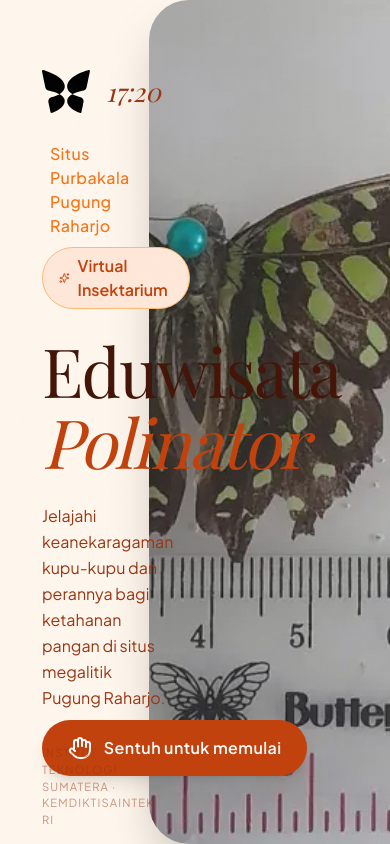
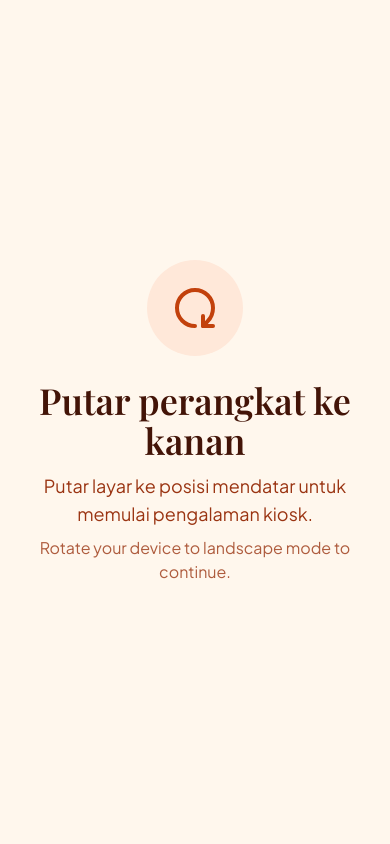
Before and after one commit to Aziz097/haliwawak, a Next.js app: page /kiosk in a window 390 px wide. Built offline with nearby package versions, Linux system fonts and the light colour scheme; a web font is replaced by a local one.

Commit message:
perf: streamline kiosk transitions and orientation

```diff
--- a/src/app/kiosk/components/AmbientParticles.tsx
+++ b/src/app/kiosk/components/AmbientParticles.tsx
@@ -20,7 +20,7 @@ export function AmbientParticles() {
 
   useEffect(() => {
     setParticles(
-      Array.from({ length: 24 }, (_, i) => ({
+       Array.from({ length: 12 }, (_, i) => ({
         id: i,
         x: Math.random() * 100,
         y: Math.random() * 100,
--- /dev/null
+++ b/src/app/kiosk/components/KioskOrientationGuard.tsx
@@ -0,0 +1,49 @@
+'use client';
+
+import { useEffect, useState, type ReactNode } from 'react';
+import { RotateCw } from 'lucide-react';
+
+export function isPortraitViewport(width: number, height: number) {
+  return height > width;
+}
+
+function readPortraitState() {
+  if (typeof window === 'undefined') return false;
+  return isPortraitViewport(window.innerWidth, window.innerHeight);
+}
+
+export default function KioskOrientationGuard({ children }: { children: ReactNode }) {
+  const [isPortrait, setIsPortrait] = useState(readPortraitState);
+
+  useEffect(() => {
+    const updateOrientation = () => setIsPortrait(readPortraitState());
+    updateOrientation();
+    window.addEventListener('resize', updateOrientation, { passive: true });
+    window.addEventListener('orientationchange', updateOrientation, { passive: true });
+    return () => {
+      window.removeEventListener('resize', updateOrientation);
+      window.removeEventListener('orientationchange', updateOrientation);
+    };
+  }, []);
+
+  if (!isPortrait) return children;
+
+  return (
+    <main className="flex h-screen w-screen items-center justify-center bg-kiosk-bg px-8 text-center text-kiosk-ink">
+      <div className="flex max-w-xl flex-col items-center gap-6">
+        <div className="flex h-24 w-24 items-center justify-center rounded-full bg-kiosk-orange-100 text-kiosk-orange-700">
+          <RotateCw className="h-12 w-12 rotate-90" aria-hidden="true" />
+        </div>
+        <div>
+          <h1 className="font-serif text-4xl font-semibold">Putar perangkat ke kanan</h1>
+          <p className="mt-3 font-sans text-lg text-kiosk-ink-muted">
+            Putar layar ke posisi mendatar untuk memulai pengalaman kiosk.
+          </p>
+          <p className="mt-2 font-sans text-base text-kiosk-ink-muted/80">
+            Rotate your device to landscape mode to continue.
+          </p>
+        </div>
+      </div>
+    </main>
+  );
+}
--- a/src/app/kiosk/components/ScreenEntrance.tsx
+++ b/src/app/kiosk/components/ScreenEntrance.tsx
@@ -53,9 +53,9 @@ export default function ScreenEntrance({
 
   return (
     <motion.div
-      initial={{ opacity: 0, y: 30, filter: 'blur(4px)' }}
-      animate={{ opacity: 1, y: 0, filter: 'blur(0px)' }}
-      transition={{ duration: 0.7, ease: EASING, delay }}
+       initial={{ opacity: 0, y: 18 }}
+       animate={{ opacity: 1, y: 0 }}
+       transition={{ duration: 0.32, ease: EASING, delay }}
       className={className}
     >
       {children}
@@ -77,9 +77,9 @@ export function FadeUp({
   if (reduce) return <div className={className}>{children}</div>;
   return (
     <motion.div
-      initial={{ opacity: 0, y: 30, filter: 'blur(4px)' }}
-      animate={{ opacity: 1, y: 0, filter: 'blur(0px)' }}
-      transition={{ duration: 0.7, ease: EASING, delay }}
+       initial={{ opacity: 0, y: 18 }}
+       animate={{ opacity: 1, y: 0 }}
+       transition={{ duration: 0.32, ease: EASING, delay }}
       className={className}
     >
       {children}
--- a/src/app/kiosk/components/ScreenRouter.tsx
+++ b/src/app/kiosk/components/ScreenRouter.tsx
@@ -130,7 +130,7 @@ export default function ScreenRouter({
     // one waiting for the other to leave. Overlap is also what makes the
     // shared-element morph possible at all.
     <div className="relative h-full w-full overflow-hidden">
-      <AnimatePresence custom={direction} initial={false}>
+      <AnimatePresence custom={direction} initial={false} mode={morphFromTile ? 'sync' : 'wait'}>
         <motion.div
           key={current}
           custom={direction}
--- a/src/app/kiosk/kiosk-theme/motion.ts
+++ b/src/app/kiosk/kiosk-theme/motion.ts
@@ -25,9 +25,9 @@ export const IDLE_TIMEOUT_MS = 180000;
 
 /** Content block entering: fade in and rise with a touch of blur. */
 export const fadeUp: Variants = {
-  initial: { opacity: 0, y: 30, filter: 'blur(4px)' },
-  animate: { opacity: 1, y: 0, filter: 'blur(0px)', transition: { duration: 0.7, ease: EASING } },
-  exit: { opacity: 0, y: -20, filter: 'blur(4px)', transition: { duration: 0.3 } },
+  initial: { opacity: 0, y: 18 },
+  animate: { opacity: 1, y: 0, transition: { duration: 0.32, ease: EASING } },
+  exit: { opacity: 0, y: -12, transition: { duration: 0.18 } },
 };
 
 /** Container that staggers its children's entrance. */
@@ -37,9 +37,9 @@ export const stagger: Variants = {
 
 /** Emphasis variant for tiles / detail content: scale + fade. */
 export const morphScale: Variants = {
-  initial: { opacity: 0, scale: 0.94, filter: 'blur(6px)' },
-  animate: { opacity: 1, scale: 1, filter: 'blur(0px)', transition: { duration: 0.6, ease: EASING } },
-  exit: { opacity: 0, scale: 1.03, filter: 'blur(4px)', transition: { duration: 0.3 } },
+  initial: { opacity: 0, scale: 0.98 },
+  animate: { opacity: 1, scale: 1, transition: { duration: 0.3, ease: EASING } },
+  exit: { opacity: 0, scale: 1.01, transition: { duration: 0.18 } },
 };
 
 /**
@@ -67,17 +67,13 @@ export const screenMorphVariants: Variants = {
   }),
   center: {
     opacity: 1,
-    scale: 1,
     x: 0,
-    filter: 'blur(0px)',
-    transition: { duration: 0.55, ease: EASING },
+    transition: { duration: 0.28, ease: EASING },
   },
   exit: (direction: number) => ({
     opacity: 0,
-    scale: 1.03,
     x: direction < 0 ? 48 : -48,
-    filter: 'blur(6px)',
-    transition: { duration: 0.32, ease: EASING_SNAP },
+    transition: { duration: 0.18, ease: EASING_SNAP },
   }),
 };
 
--- a/src/app/kiosk/page.tsx
+++ b/src/app/kiosk/page.tsx
@@ -26,6 +26,7 @@ import { STATIC_SPECIES } from './content/staticSpecies';
 import { enrichSpeciesPhotos } from './content/speciesPhotos';
 import { LanguageProvider } from './language';
 import KioskShell from './components/KioskShell';
+import KioskOrientationGuard from './components/KioskOrientationGuard';
 
 export default function KioskPage() {
   const { state, go, back, home, start, resetIdle, canGoBack, nextScreen } =
@@ -49,6 +50,7 @@ export default function KioskPage() {
   };
 
   return (
+    <KioskOrientationGuard>
       <LanguageProvider initial="id">
         <KioskShell
           current={state.current}
@@ -64,5 +66,6 @@ export default function KioskPage() {
           onHome={home}
         />
       </LanguageProvider>
+    </KioskOrientationGuard>
   );
 }
```
Also changed, not shown: 1 other file (tests, documents, lock files or other folders). Lines whose indentation alone changed are shown as unchanged.
